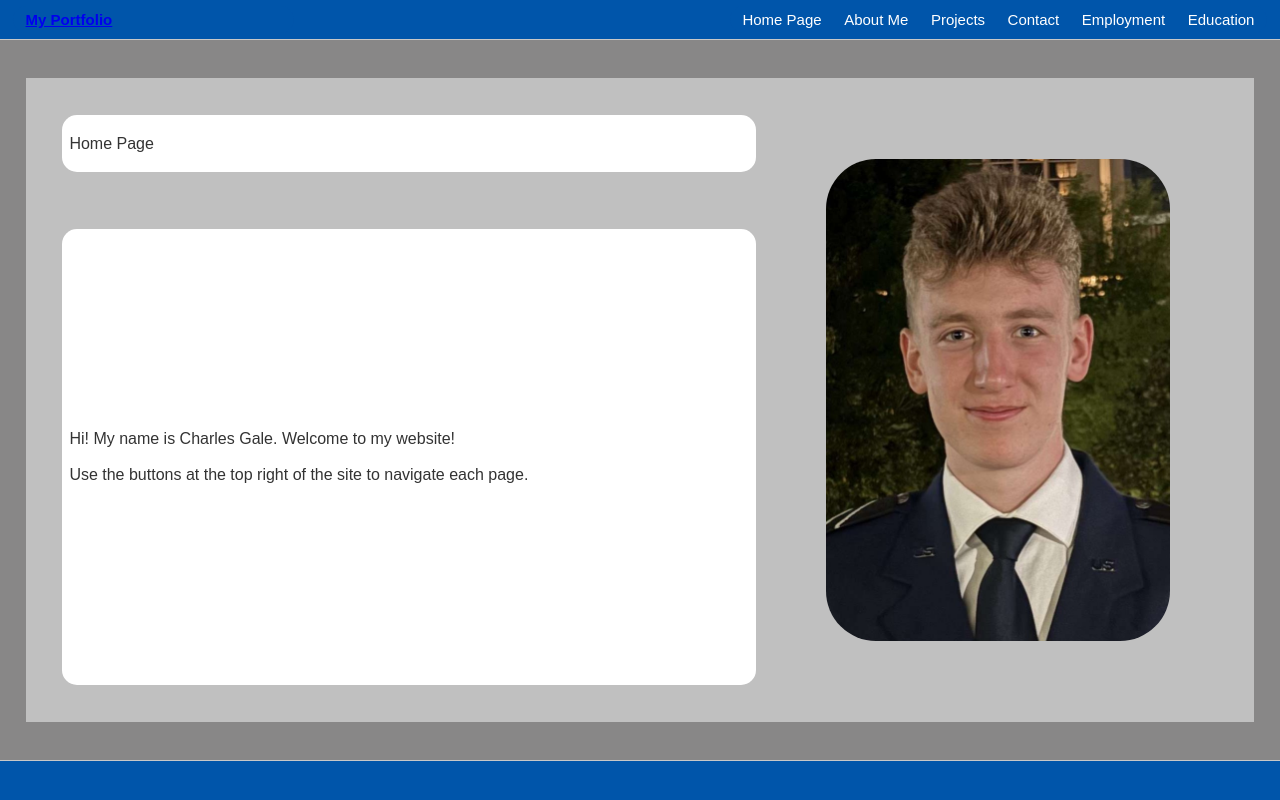
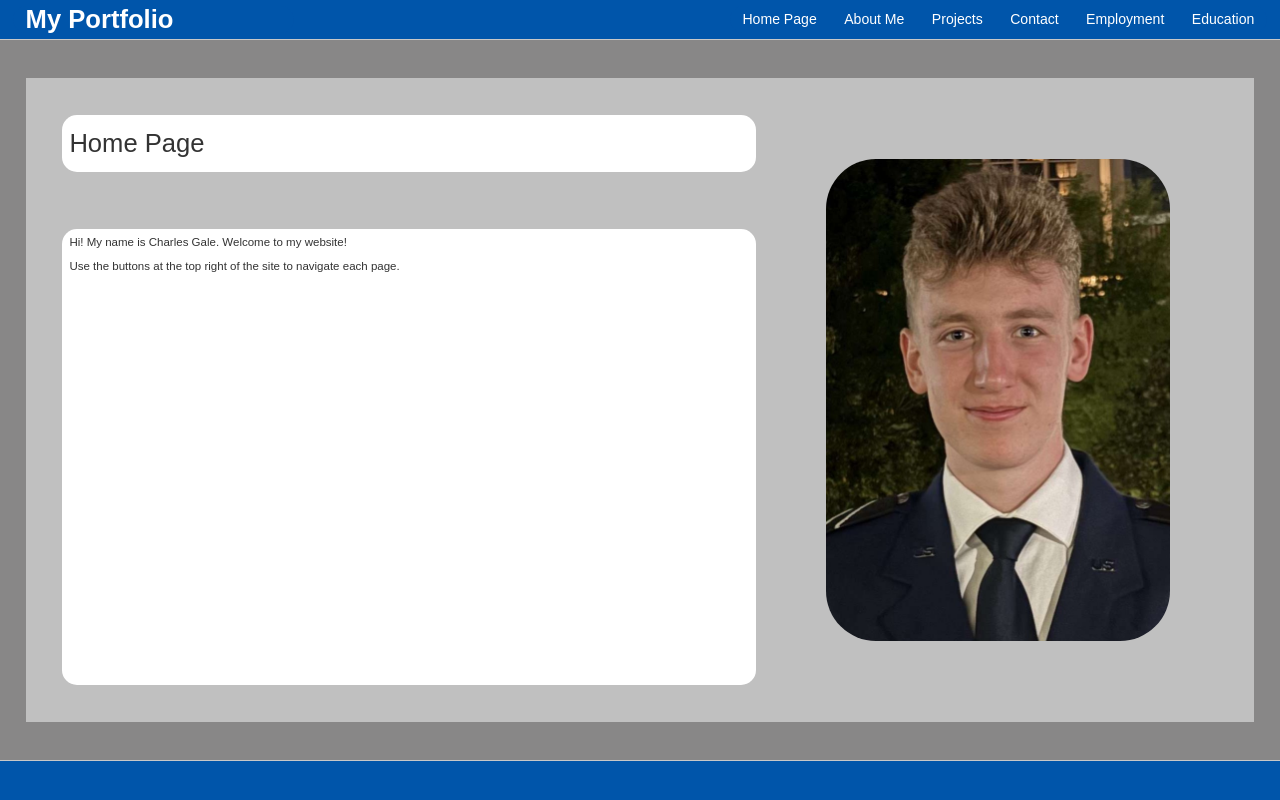
Before and after one commit to cgale2/Charles-Gale---HIC-Portfolio, a plain HTML site: page index.html in a window 1280 px wide. Drawn offline with Linux system fonts and the light colour scheme.

Commit message:
Update style.css

```diff
--- a/style.css
+++ b/style.css
@@ -25,6 +25,7 @@ body {
   display: flex;
   align-items: center;
   border-bottom: 1px solid rgb(200, 200, 200);
+  font-size: 2vw;
 }
 
 #websiteName {
@@ -33,11 +34,13 @@ body {
   height:70%;
   text-align: center;
   border-radius: 15px;
-  font-size: 15px;
+  font-size: 100%;
   display: flex;
   align-items: center;
   padding: 0 1%;
   margin-inline: 1%;
+  text-decoration: none;
+  color: white;
 }
 
 #navbar {
@@ -46,7 +49,7 @@ body {
   height: 70%;
   text-align: center;
   border-radius: 15px;
-  font-size: 15px;
+  font-size: 55%;
   display: flex;
   align-items: center;
   justify-content: space-between;
@@ -73,6 +76,7 @@ body {
   padding: 3% 2%;
   box-sizing: border-box;
   display: flex;
+  font-size: 2vw;
 }
 
 #contentBackground {
@@ -115,10 +119,12 @@ body {
   box-sizing: border-box;
   border-radius: 15px;
   display: flex;
-  align-items: center;
-  justify-content: space-between;
+  flex-direction: column;
+  align-items: flex-start;
+  justify-content: flex-start;
   padding: 1% 1%;
   margin-top: auto;
+  font-size: 45%;
 }
 
 #imageBox {
```
Lines whose indentation alone changed are shown as unchanged.
